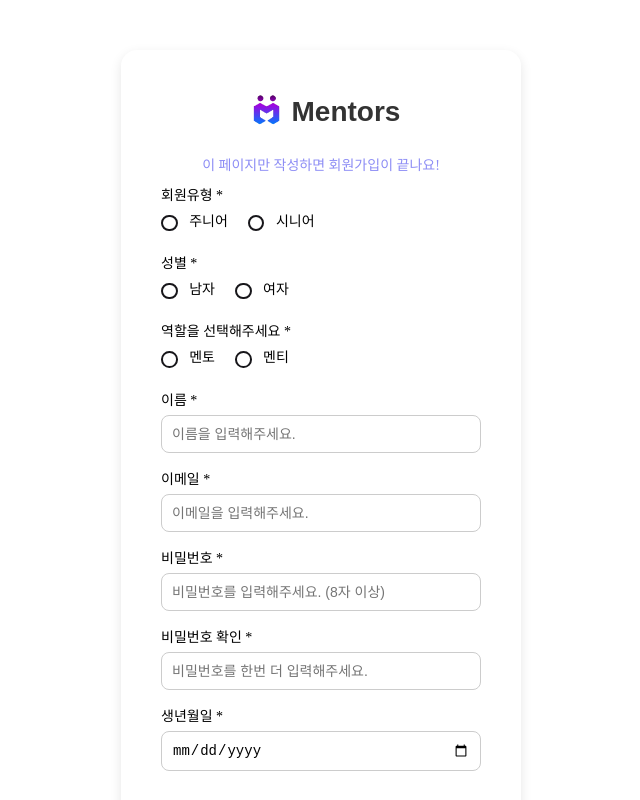
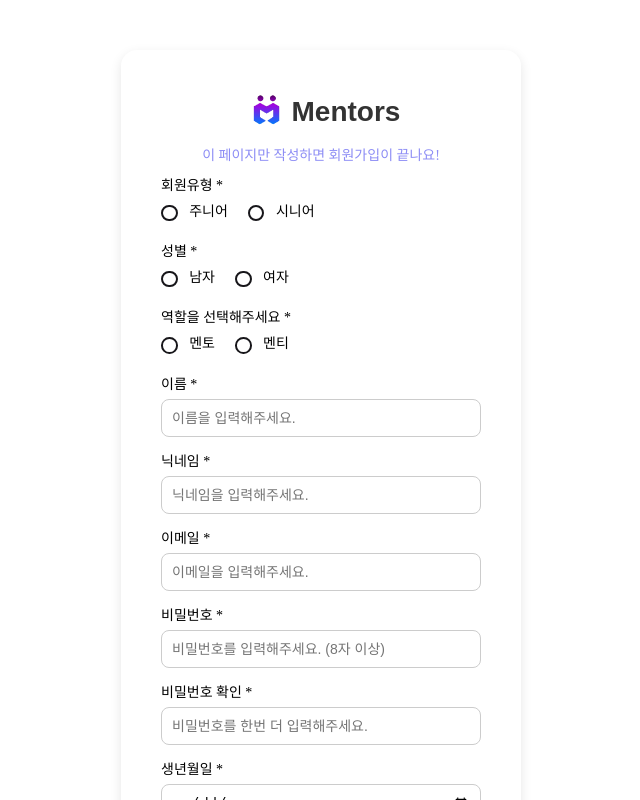
Before and after one commit to DreamCodersKR/Mentors_Front, a Vue app: page /mentors/signup in a window 1280 px wide. Shown: the whole page, without its empty margins (319-959 px from the left). Built offline with nearby package versions, Linux system fonts and the light colour scheme; no server answers.

Commit message:
회원가입 닉네임추가

```diff
--- a/src/views/SignUp.vue
+++ b/src/views/SignUp.vue
@@ -99,6 +99,17 @@
       />
     </div>
 
+    <!-- 이름 -->
+    <div class="form-group">
+      <label for="nickname">닉네임 *</label>
+      <input
+        type="text"
+        id="nickname"
+        v-model="nickname"
+        placeholder="닉네임을 입력해주세요."
+      />
+    </div>
+
     <!-- 이메일 -->
     <div class="form-group">
       <label for="email">이메일 *</label>
@@ -163,6 +174,7 @@ export default {
       password: "",
       confirmPassword: "",
       name: "",
+      nickname: "",
       birthDate: "",
       passwordMismatch: false, // 비밀번호 불일치 여부 확인을 위한 변수
     };
@@ -182,9 +194,9 @@ export default {
           name: this.name,
           email: this.email,
           password: this.password,
-          confirmPassword: this.confirmPassword,
           birthDate: this.birthDate,
-          passwordMismatch: this.passwordMismatch,
+          // confirmPassword: this.confirmPassword,
+          // passwordMismatch: this.passwordMismatch,
         })
           .then((response) => {
             console.log("Response : ", response.data);
@@ -227,7 +239,7 @@ export default {
   display: flex;
   justify-content: center;
   align-items: center;
-  margin-bottom: 20px;
+  margin-bottom: 10px;
   cursor: pointer;
 }
 
@@ -262,7 +274,7 @@ export default {
 }
 
 .form-group {
-  margin-bottom: 15px;
+  margin-bottom: 13px;
 }
 
 label {
```
